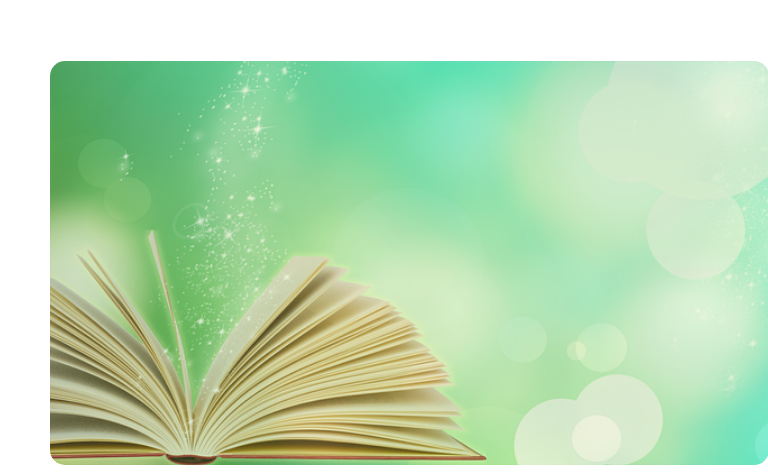
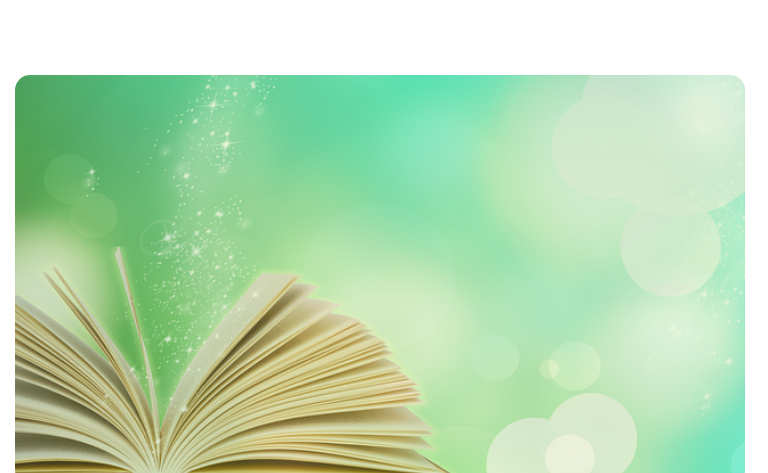
Before and after one commit to Amolshi/A-24, a plain HTML site: page index.html in a window 768 px wide. Shown: the top 473 px of the page. Drawn offline with Linux system fonts and the light colour scheme.

Commit message:
mobile version responsive

```diff
--- a/style.css
+++ b/style.css
@@ -12,9 +12,10 @@ body {
 }
 
 .main-container {
-    padding-left: 50px;
+    /* padding-left: 50px;
     padding-right: 40px;
-    padding-top: 1px;
+    padding-top: 1px; */
+    width: 95%;
 
 }
 
@@ -62,11 +63,10 @@ body {
 
 .container-img {
     width: 100%;
+    height: auto;
 }
 
 .container-img img {
-    /* height: 500px;
-    width: 600px;  */
     width: 100%;
     border-radius: 15px;
 }
@@ -322,9 +322,15 @@ p {
 }
 
 @media only screen and (min-width: 768px) and (max-width: 991px) {
+    * {
+        margin: 0;
+        padding: 0;
+    }
+
     .container-img img {
-        width: 212%;
+        width: 200%;
         height: auto;
+        margin: 15px;
     }
 
     .container-text {
@@ -349,7 +355,7 @@ p {
 
     .body-books {
         display: flex;
-        justify-content:space-around;
+        justify-content: space-around;
         flex-wrap: wrap;
     }
 
@@ -363,10 +369,10 @@ p {
 @media screen and (max-width: 700px) {
 
     .main-container {
-        padding-left: 70px;
-        padding-right: 70px;
-        padding-top: 0px;
-
+        /* padding-left: 50px;
+        padding-right: 50px;
+        padding-top: 0px; */
+        margin: 10px;
     }
 
     .container {
```
